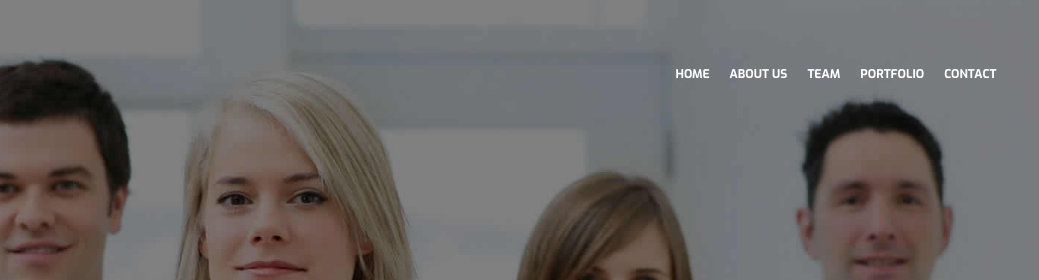
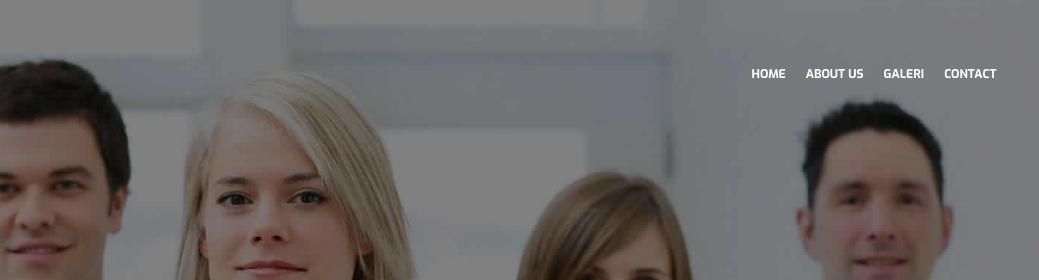
Before and after one commit to RianCahyadi08/lapesa, a plain HTML site: page index.html in a window 1280 px wide. Shown: the top 280 px of the page, 241-1280 px from the left. Drawn offline with nearby package versions, Linux system fonts and the light colour scheme; some packages are replaced by stand-ins of ours; files whose address does not match are found by name.

Commit message:
Remove menu & change menu name

```diff
--- a/index.html
+++ b/index.html
@@ -73,14 +73,14 @@
                      About Us
                   </a>
                </li>
-               <li class="to-section">
+               <!-- <li class="to-section">
                   <a href="#team">
                      Team
                   </a>
-               </li>
+               </li> -->
                <li class="to-section">
                   <a href="#portfolio">
-                     Portfolio
+                     Galeri
                   </a>
                </li>
                <li class="to-section">
```
